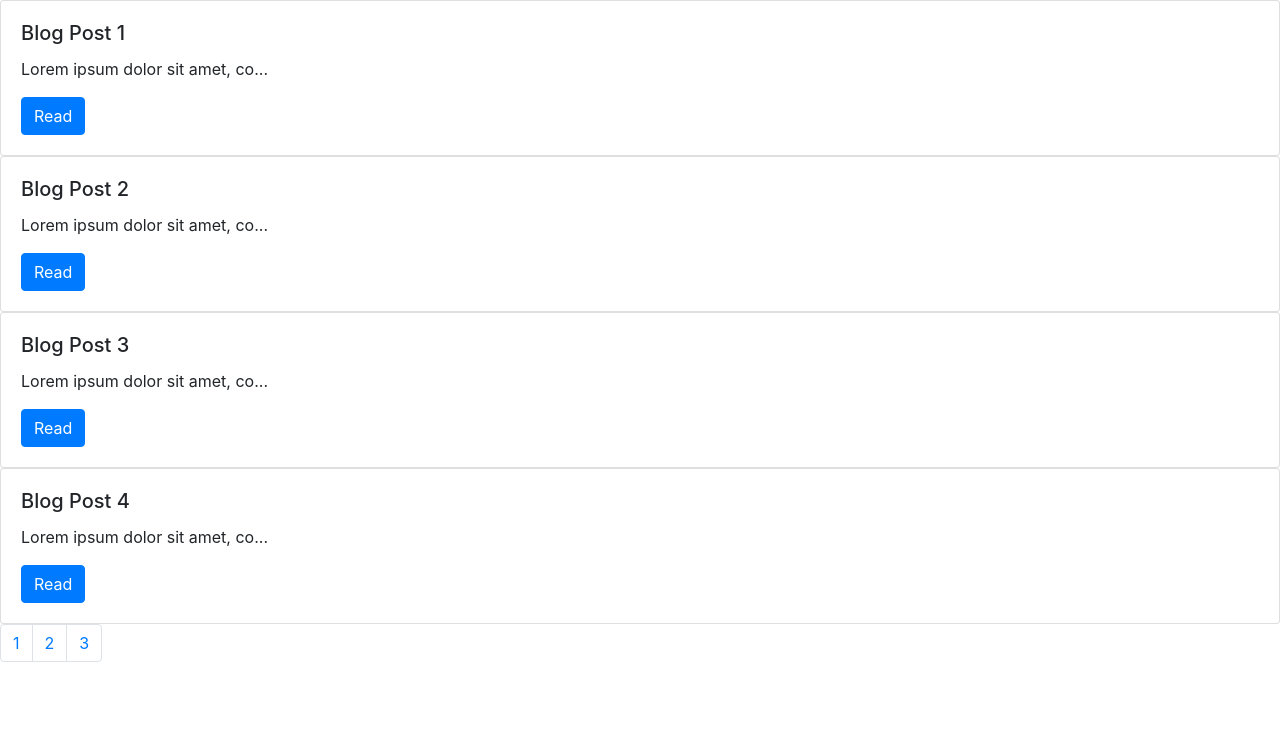
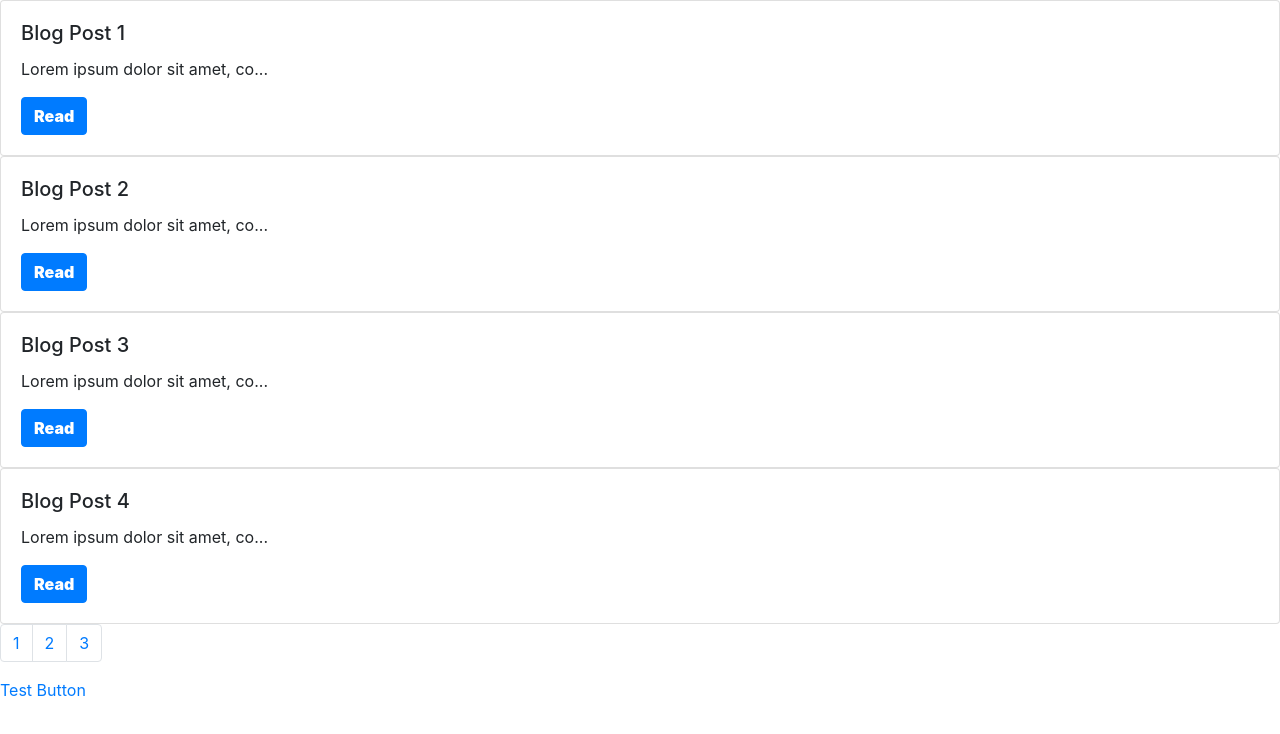
Before and after one commit to stijanic/web, an Angular app in the folder Angular/Components/: page / in a window 1280 px wide. Shown: the top 734 px of the page. Built offline with nearby package versions, Linux system fonts and the light colour scheme.

Commit message:
Playing with View Encapsulation

```diff
--- a/Angular/Components/src/app/blog-list/blog-list.component.html
+++ b/Angular/Components/src/app/blog-list/blog-list.component.html
@@ -6,3 +6,5 @@
 	[numberOfPages]="blogPosts.length"
 	(pageNumberClick)="updatePage($event)">
 </app-paginator>
+
+<a class="blog-btn">Test Button</a> <!-- If the component which defines blog-btn CSS class does not encapsulate the View then it's also applied outside of the component: encapsulation: ViewEncapsulation.None -->
--- a/Angular/Components/src/app/blog-post-tile/blog-post-tile.component.html
+++ b/Angular/Components/src/app/blog-post-tile/blog-post-tile.component.html
@@ -2,6 +2,6 @@
 	<div class="card-body">
 		<h5 class="card-title">{{post.title}}</h5>
 		<p class="card-text" (click)="showFullSummary()">{{post.summary}}</p> <!-- post.summary | truncate:[30] -->
-		<a href="#" class="btn btn-primary">Read</a>
+		<a href="#" class="btn btn-primary blog-btn">Read</a>
 	</div>
 </div>
--- a/Angular/Components/src/app/blog-post-tile/blog-post-tile.component.scss
+++ b/Angular/Components/src/app/blog-post-tile/blog-post-tile.component.scss
@@ -0,0 +1,3 @@
+.blog-btn {
+	font-weight: 900;
+}
--- a/Angular/Components/src/app/blog-post-tile/blog-post-tile.component.ts
+++ b/Angular/Components/src/app/blog-post-tile/blog-post-tile.component.ts
@@ -1,11 +1,12 @@
-import { Component, OnInit, Input } from '@angular/core';
+import { Component, OnInit, Input, ViewEncapsulation } from '@angular/core';
 import { BlogPost } from '../blog-post';
 import { TruncatePipe } from "../truncate.pipe";
 
 @Component({
   selector: 'app-blog-post-tile',
   templateUrl: './blog-post-tile.component.html',
-  styleUrls: ['./blog-post-tile.component.scss']
+  styleUrls: ['./blog-post-tile.component.scss'],
+  encapsulation: ViewEncapsulation.Emulated // ViewEncapsulation.Emulated is the default value: the view is encapsulated and CSS remains local to the component
 })
 export class BlogPostTileComponent implements OnInit {
 	@Input('post') post: BlogPost;
```
